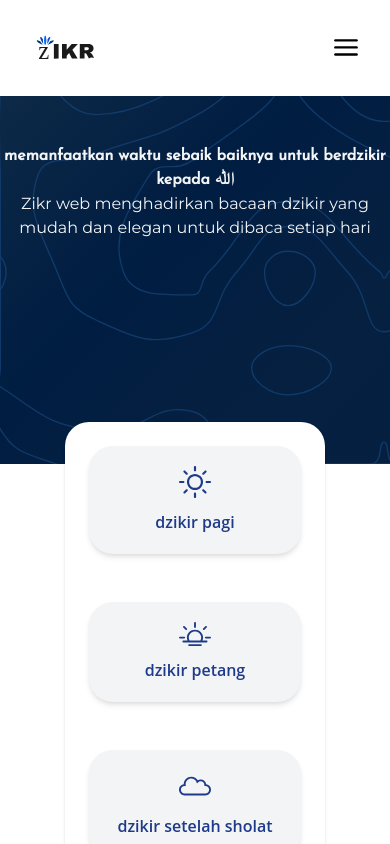
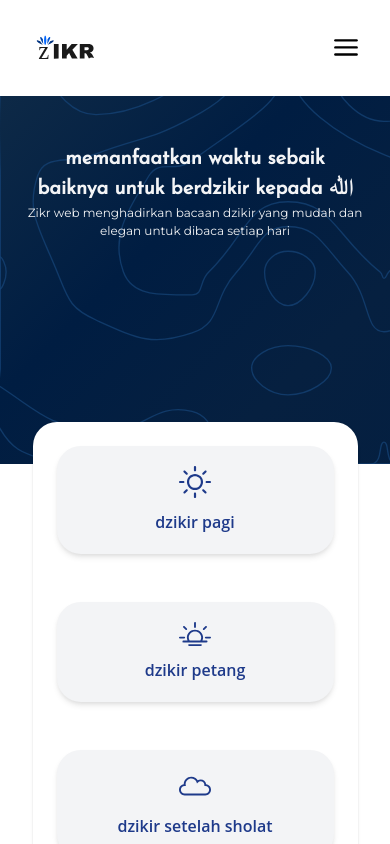
Before and after one commit to uyyoq/Dzikir-pagi-dan-petang, a Next.js app: page / in a window 390 px wide. Shown: the top 844 px of the page. Built offline with nearby package versions, Linux system fonts and the light colour scheme; a web font is replaced by a local one.

Commit message:
editing homepage

```diff
--- a/pages/index.js
+++ b/pages/index.js
@@ -18,19 +18,19 @@ export default function Home() {
         <link rel="icon" href="/logoo.svg" />
       </Head>
 
-      <main className="text-current">
+      <main className="text-current pb-32 lg:pb-0">
         <Navbar />
-        <div className="flex flex-col w-full justify-center items-center mx-auto pt-20 lg:pt-24">
+        <div className="flex flex-col w-full justify-center items-center mx-auto pt-20 md:pt-24">
           <div className="bg-line w-full flex flex-col relative h-96 text-center pt-16 text-gray-100 ">
-            <h1 className="lg:w-7/12 mx-auto font-bold lg:text-4xl font-JosefinSans">
+            <h1 className="md:w-7/12 w-10/12 mx-auto font-bold text-xl md:text-2xl lg:text-4xl font-JosefinSans">
               memanfaatkan waktu sebaik baiknya untuk berdzikir kepada ﷲ
             </h1>
-            <p className="lg:text-sm font-Montserrat">
+            <p className="lg:text-sm text-xs mx-5 lg:mx-0 font-Montserrat">
               Zikr web menghadirkan bacaan dzikir yang mudah dan elegan untuk
               dibaca setiap hari
             </p>
           </div>
-          <div className="absolute flex md:flex-wrap mx-auto justify-center shadow rounded-3xl top-1/2 height-1/2 bg-white lg:w-1/2 w-8/12 md:w-full flex-col md:flex-row text-gray-7">
+          <div className="absolute flex md:flex-wrap mx-auto justify-center shadow rounded-3xl top-1/2 height-1/2 bg-white lg:w-6/12 w-10/12 md:w-10/12 flex-col md:flex-row text-gray-7">
             <Link href="/pagi">
               <a className="flex flex-col items-center md:py-10 md:px-10 md:m-10 p-5 m-6 shadow-md rounded-3xl cursor-pointer bg-gray-100 hover:bg-gray-200">
                 <img src="/sun.svg" className="w-auto h-8 md:h-10" />
@@ -39,6 +39,7 @@ export default function Home() {
                 </p>
               </a>
             </Link>
+            <div>
               <Link href="/petang">
                 <a className="flex flex-col items-center md:py-10 md:px-10 md:m-10 p-5 m-6 shadow-md rounded-3xl cursor-pointer bg-gray-100 hover:bg-gray-200">
                   <img src="/sunrise.svg" className="w-auto h-6 md:h-8" />
@@ -47,6 +48,8 @@ export default function Home() {
                   </p>
                 </a>
               </Link>
+            </div>
+
             <Link href="/sholat">
               <a className="flex flex-col items-center md:py-10 md:px-10 md:m-10 p-5 m-6 shadow-md rounded-3xl cursor-pointer bg-gray-100 hover:bg-gray-200">
                 <img src="/cloud.svg" className="w-auto h-8 md:h-10" />
```
Lines whose indentation alone changed are shown as unchanged.
